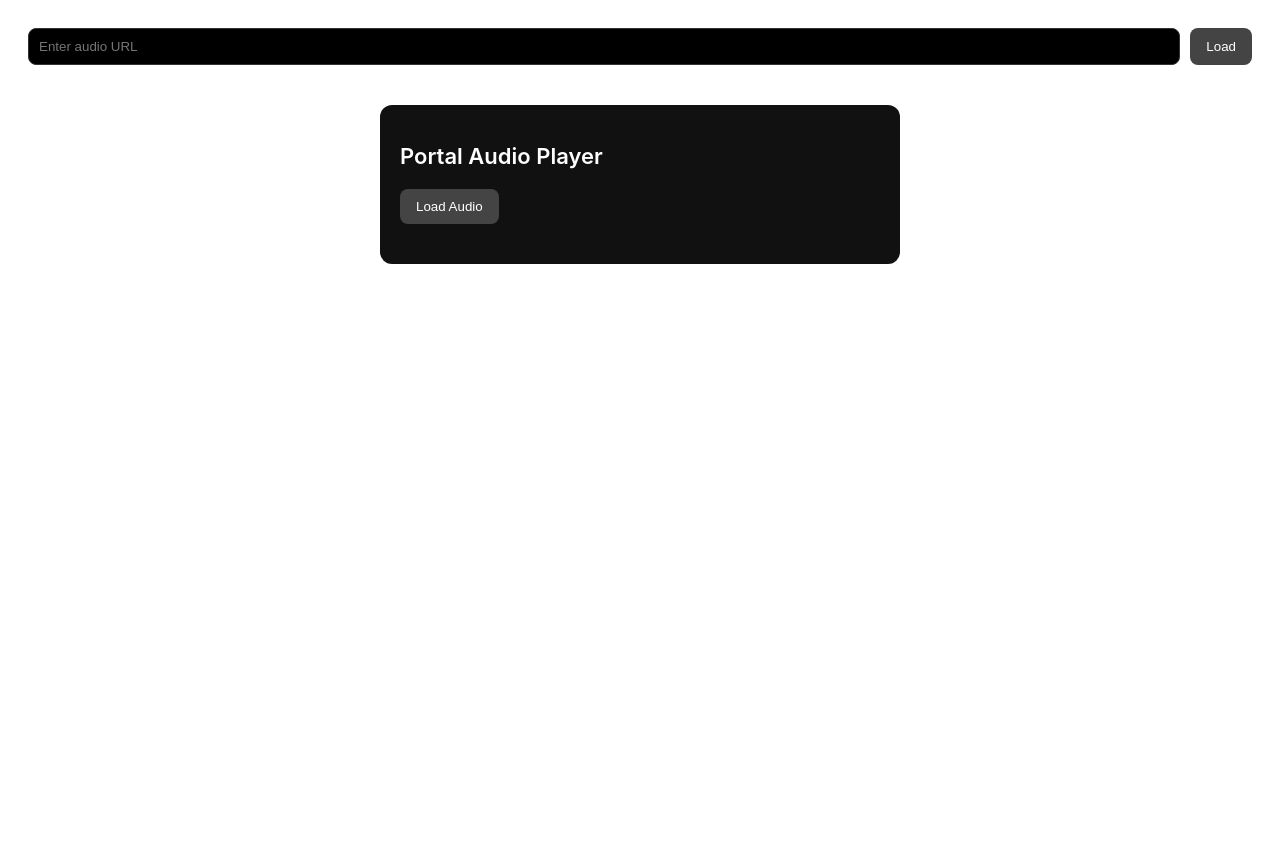
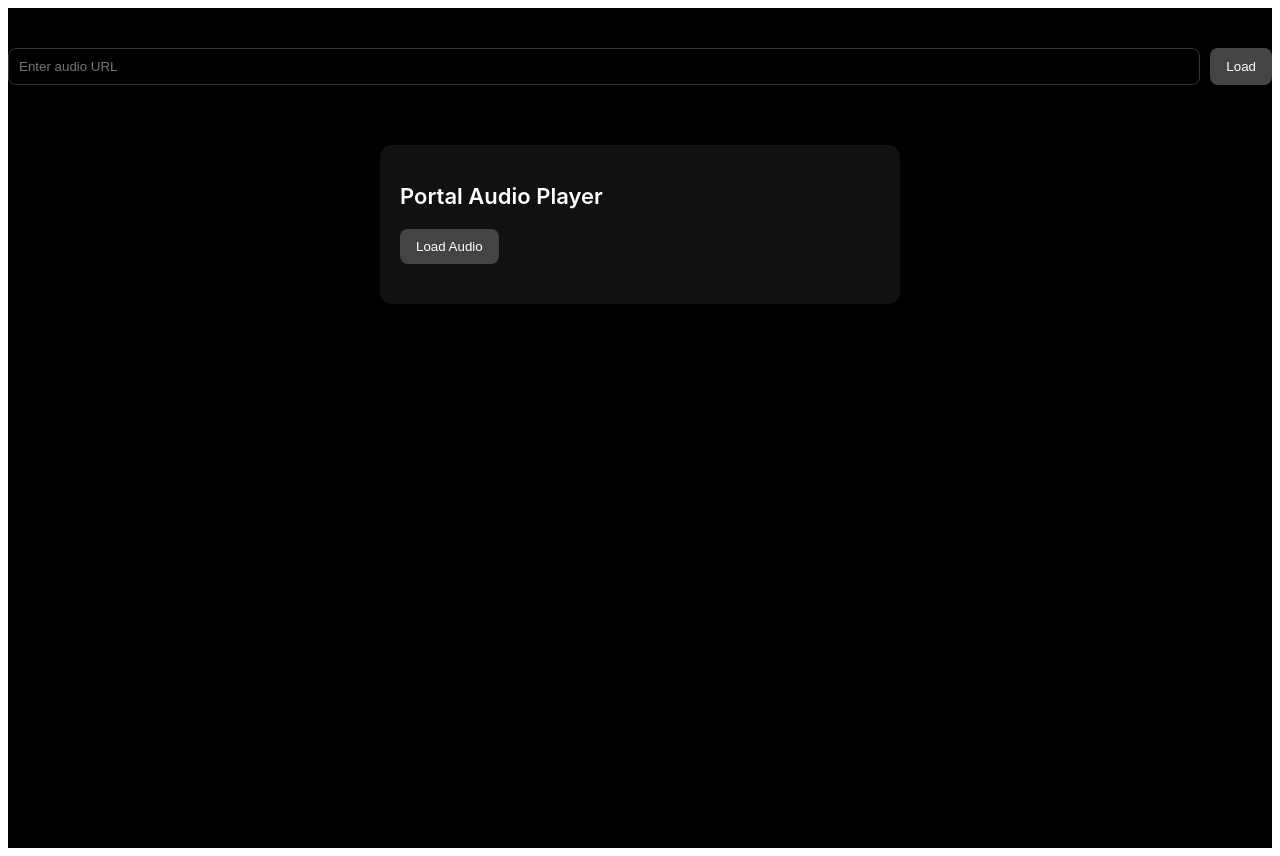
Before and after one commit to maxandbe1/Jurreauismcanvas, a React (Vite) app: page / in a window 1280 px wide. Before the commit the page ends 800 px from the top, so only its background shows below. Built offline with nearby package versions, Linux system fonts and the light colour scheme.

Commit message:
Update App.jsx

```diff
--- a/src/App.jsx
+++ b/src/App.jsx
@@ -6,7 +6,17 @@ export default function App() {
   const [audioUrl, setAudioUrl] = useState("");
 
   return (
-    <div style={{ padding: 20 }}>
+    <div
+      style={{
+        minHeight: "100vh",
+        background: "#000",
+        display: "flex",
+        flexDirection: "column",
+        alignItems: "center",
+        justifyContent: "flex-start",
+        paddingTop: 40,
+      }}
+    >
       <UrlInput onUrlSelected={setAudioUrl} />
       <FullAudioPlayer audioUrl={audioUrl} setAudioUrl={setAudioUrl} />
     </div>
```
